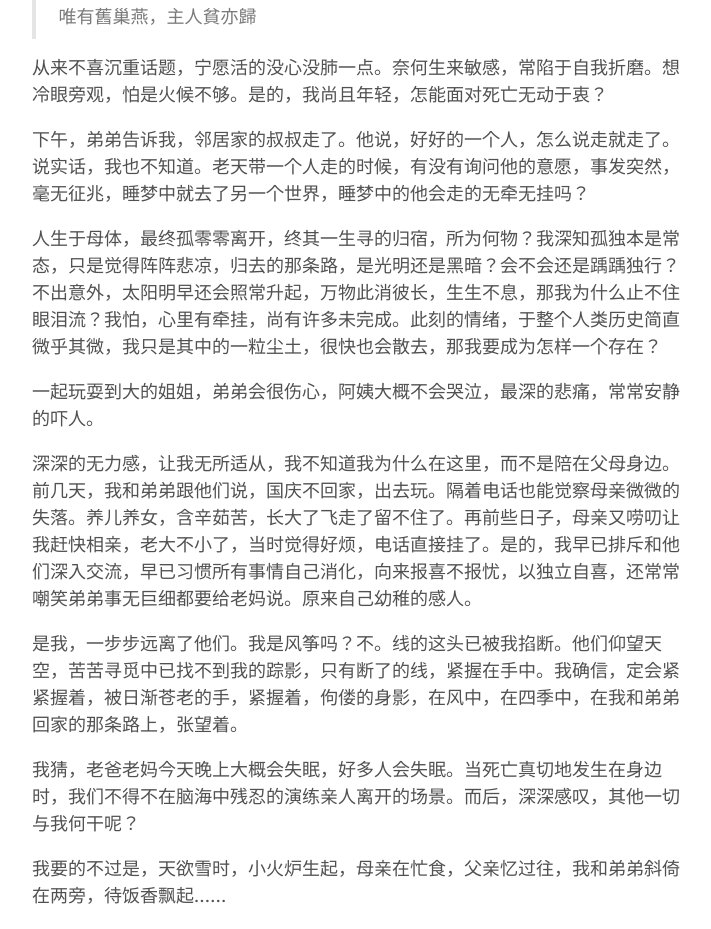
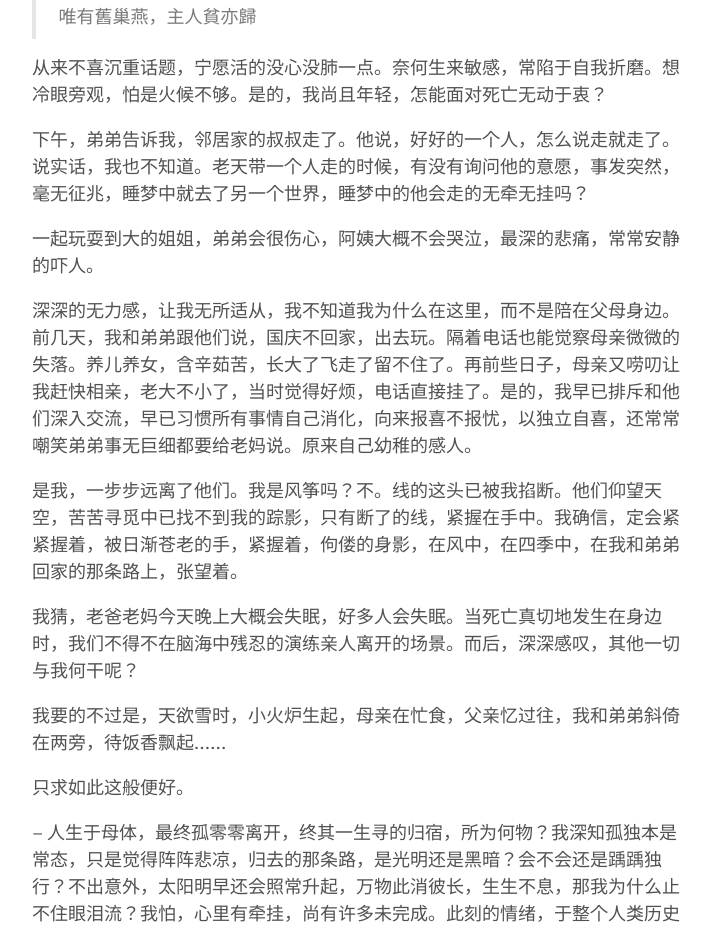
Before and after one commit to voidove/voidove.github.io, a Jekyll site: the page built from _posts/2015-09-14-death.md, in a window 1280 px wide, cut to the strip 503-1432 px from the top of the page. Shown: the whole strip, without its empty margins (284-995 px from the left). Built offline with Jekyll 4.4.1, drawn with Linux system fonts in a browser that asks for light colours; Markdown is read by kramdown in place of the engine named in the settings; some of the changed lines change nothing that is shown; some of the changed text lies outside the part shown.

Commit message:
change content
content changed

```diff
--- a/_posts/2015-09-14-death.md
+++ b/_posts/2015-09-14-death.md
@@ -11,8 +11,6 @@ description: sad day
 
 下午，弟弟告诉我，邻居家的叔叔走了。他说，好好的一个人，怎么说走就走了。说实话，我也不知道。老天带一个人走的时候，有没有询问他的意愿，事发突然，毫无征兆，睡梦中就去了另一个世界，睡梦中的他会走的无牵无挂吗？
 
-人生于母体，最终孤零零离开，终其一生寻的归宿，所为何物？我深知孤独本是常态，只是觉得阵阵悲凉，归去的那条路，是光明还是黑暗？会不会还是踽踽独行？不出意外，太阳明早还会照常升起，万物此消彼长，生生不息，那我为什么止不住眼泪流？我怕，心里有牵挂，尚有许多未完成。此刻的情绪，于整个人类历史简直微乎其微，我只是其中的一粒尘土，很快也会散去，那我要成为怎样一个存在？
-
 一起玩耍到大的姐姐，弟弟会很伤心，阿姨大概不会哭泣，最深的悲痛，常常安静的吓人。
 
 深深的无力感，让我无所适从，我不知道我为什么在这里，而不是陪在父母身边。前几天，我和弟弟跟他们说，国庆不回家，出去玩。隔着电话也能觉察母亲微微的失落。养儿养女，含辛茹苦，长大了飞走了留不住了。再前些日子，母亲又唠叨让我赶快相亲，老大不小了，当时觉得好烦，电话直接挂了。是的，我早已排斥和他们深入交流，早已习惯所有事情自己消化，向来报喜不报忧，以独立自喜，还常常嘲笑弟弟事无巨细都要给老妈说。原来自己幼稚的感人。
@@ -24,3 +22,6 @@ description: sad day
 我要的不过是，天欲雪时，小火炉生起，母亲在忙食，父亲忆过往，我和弟弟斜倚在两旁，待饭香飘起......
 
 只求如此这般便好。
+
+--
+人生于母体，最终孤零零离开，终其一生寻的归宿，所为何物？我深知孤独本是常态，只是觉得阵阵悲凉，归去的那条路，是光明还是黑暗？会不会还是踽踽独行？不出意外，太阳明早还会照常升起，万物此消彼长，生生不息，那我为什么止不住眼泪流？我怕，心里有牵挂，尚有许多未完成。此刻的情绪，于整个人类历史简直微乎其微，我只是其中的一粒尘土，很快也会散去，那我要成为怎样一个存在？
```
